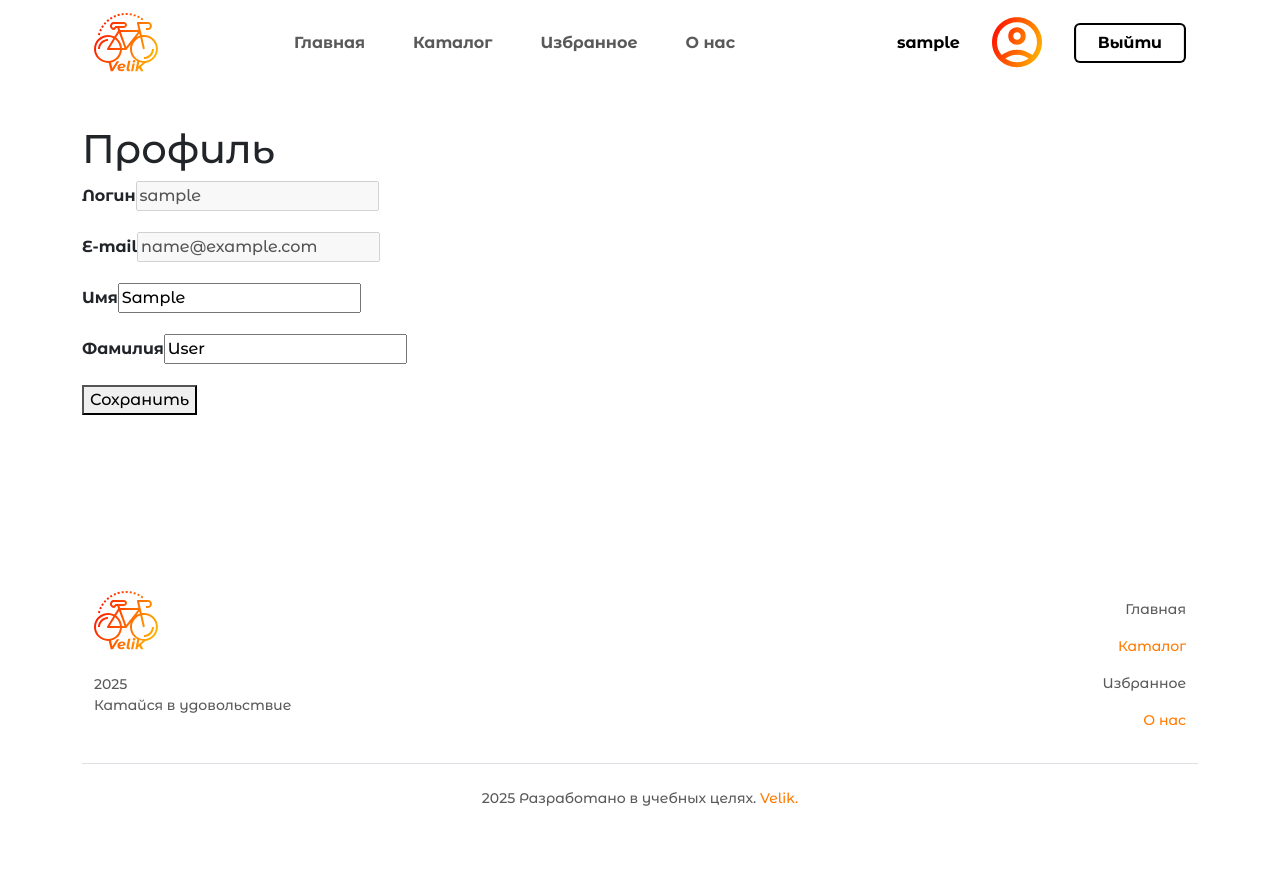
After one commit to VadimBarinov/Site-Velik, a Django app: page /users/profile/ in a window 1280 px wide. The commit adds this page. Run offline with Django 5.2, Linux system fonts and the light colour scheme; the visitor is signed in with stand-in values (Sample User, id 1).

Commit message:
added profile and email auth

```diff
--- a/catalog/static/catalog/css/styles.css
+++ b/catalog/static/catalog/css/styles.css
@@ -469,3 +469,13 @@ body {
 .list-pages .page-num-selected:hover {
 	box-shadow: none;
 }
+
+.profile-link {
+  text-decoration: none !important;
+  color: black !important;
+  transition: 0.2s;
+}
+
+.profile-link:hover {
+  opacity: 0.7;
+}
--- a/templates/base.html
+++ b/templates/base.html
@@ -86,10 +86,12 @@
 
 
             {% if user.is_authenticated %}
-            <div class="d-flex align-items-center">
-              <p class="username item-navbar">{{ user.username }}</p>
-              <img class="item-navbar" width="50" src="{% static 'catalog/images/profile_icon.svg' %}">
-            </div>
+            <a class="profile-link" href="{% url 'users:profile' %}">
+              <div class="d-flex align-items-center">
+                  <p class="username item-navbar">{{ user.username }}</p>
+                  <img class="item-navbar" width="50" src="{% static 'catalog/images/profile_icon.svg' %}">
+              </div>
+            </a>
             <div class="d-flex">
               <form method="post" action="{% url 'users:logout' %}">
                 {% csrf_token %}
--- a/users/forms.py
+++ b/users/forms.py
@@ -57,3 +57,32 @@ class RegisterUserForm(UserCreationForm):
         if get_user_model().objects.filter(email=email).exists():
             raise forms.ValidationError('Такой E-mail уже существует')
         return email
+
+
+class ProfileUserForm(forms.ModelForm):
+    username = forms.CharField(label='Логин',
+                               disabled=True,
+                               widget=forms.TextInput(attrs={
+                                   'class': 'form-input'
+                               }))
+    email = forms.CharField(label='E-mail',
+                            disabled=True,
+                            widget=forms.TextInput(attrs={
+                               'class': 'form-input'
+                            }))
+
+    class Meta:
+        model = get_user_model()
+        fields = ['username', 'email', 'first_name', 'last_name']
+        labels = {
+            'first_name': 'Имя',
+            'last_name': 'Фамилия',
+        }
+        widgets = {
+            'first_name': forms.TextInput(attrs={
+                                   'class': 'form-input'
+                               }),
+            'last_name': forms.TextInput(attrs={
+                                   'class': 'form-input'
+                               }),
+        }
--- /dev/null
+++ b/users/templates/users/profile.html
@@ -0,0 +1,20 @@
+{% extends 'base.html' %}
+
+
+{% block content %}
+
+<h1>Профиль</h1>
+
+<form method="post">
+    {% csrf_token %}
+    <div class="form-error">{{ form.non_field_errors }}</div>
+
+    {% for f in form %}
+        <p><label class="form-label" for="{{f.id_for_label}}">{{ f.label }}</label>{{ f }}</p>
+        <div class="form-error">{{ f.errors }}</div>
+    {% endfor %}
+
+    <p><button type="submit">Сохранить</button></p>
+</form>
+
+{% endblock content %}s
--- a/users/urls.py
+++ b/users/urls.py
@@ -8,4 +8,5 @@ urlpatterns = [
     path("login/", views.LoginUser.as_view(), name="login"),
     path("logout/", LogoutView.as_view(), name="logout"),
     path("register/", views.RegisterUser.as_view(), name="register"),
+    path("profile/", views.ProfileUser.as_view(), name="profile"),
 ]
--- a/users/views.py
+++ b/users/views.py
@@ -1,9 +1,9 @@
-from django.contrib.auth import authenticate, login, logout
+from django.contrib.auth import get_user_model
 from django.contrib.auth.views import LoginView
-from django.shortcuts import render
+from django.contrib.auth.mixins import LoginRequiredMixin
 from django.urls import reverse_lazy
-from users.forms import LoginUserForm, RegisterUserForm
-from django.views.generic import CreateView
+from users.forms import LoginUserForm, RegisterUserForm, ProfileUserForm
+from django.views.generic import CreateView, UpdateView
 
 
 class LoginUser(LoginView):
@@ -21,3 +21,16 @@ class RegisterUser(CreateView):
         'title': 'Регистрация'
     }
     success_url = reverse_lazy('users:login')
+
+
+class ProfileUser(LoginRequiredMixin, UpdateView):
+    model = get_user_model()
+    form_class = ProfileUserForm
+    template_name = 'users/profile.html'
+    extra_context = {'title': 'Профиль пользователя'}
+
+    def get_success_url(self):
+        return reverse_lazy('users:profile')
+
+    def get_object(self, queryset=None):
+        return self.request.user
--- a/velik/settings.py
+++ b/velik/settings.py
@@ -135,3 +135,8 @@ DEFAULT_AUTO_FIELD = "django.db.models.BigAutoField"
 LOGIN_REDIRECT_URL = 'home'
 LOGOUT_REDIRECT_URL = 'home'
 LOGIN_URL = 'users:login'
+
+AUTHENTICATION_BACKENDS = [
+    "django.contrib.auth.backends.ModelBackend",
+    "users.authentication.EmailAuthBackend",
+]
```
Also changed, not shown: users/authentication.py (added, +25 -0 lines).
